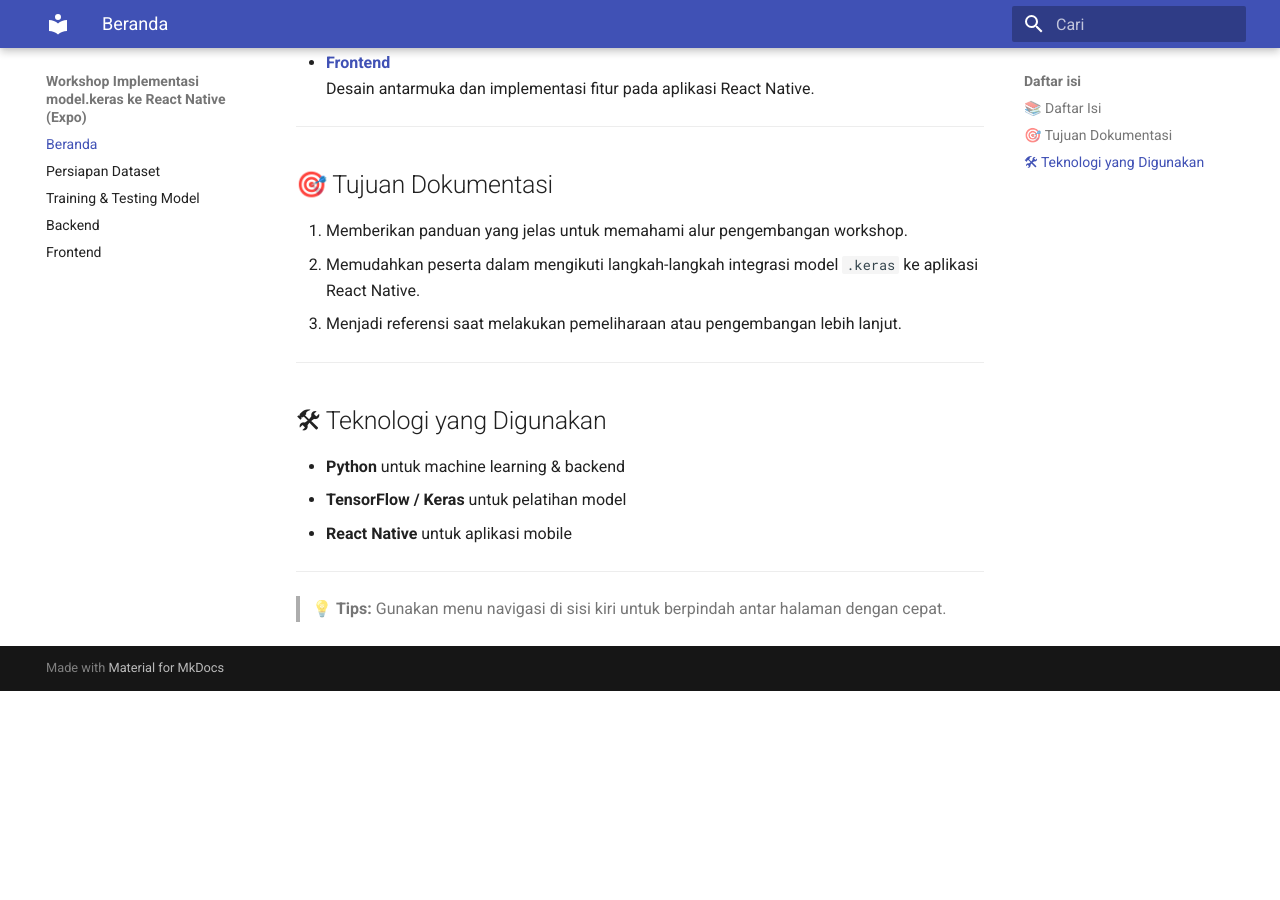
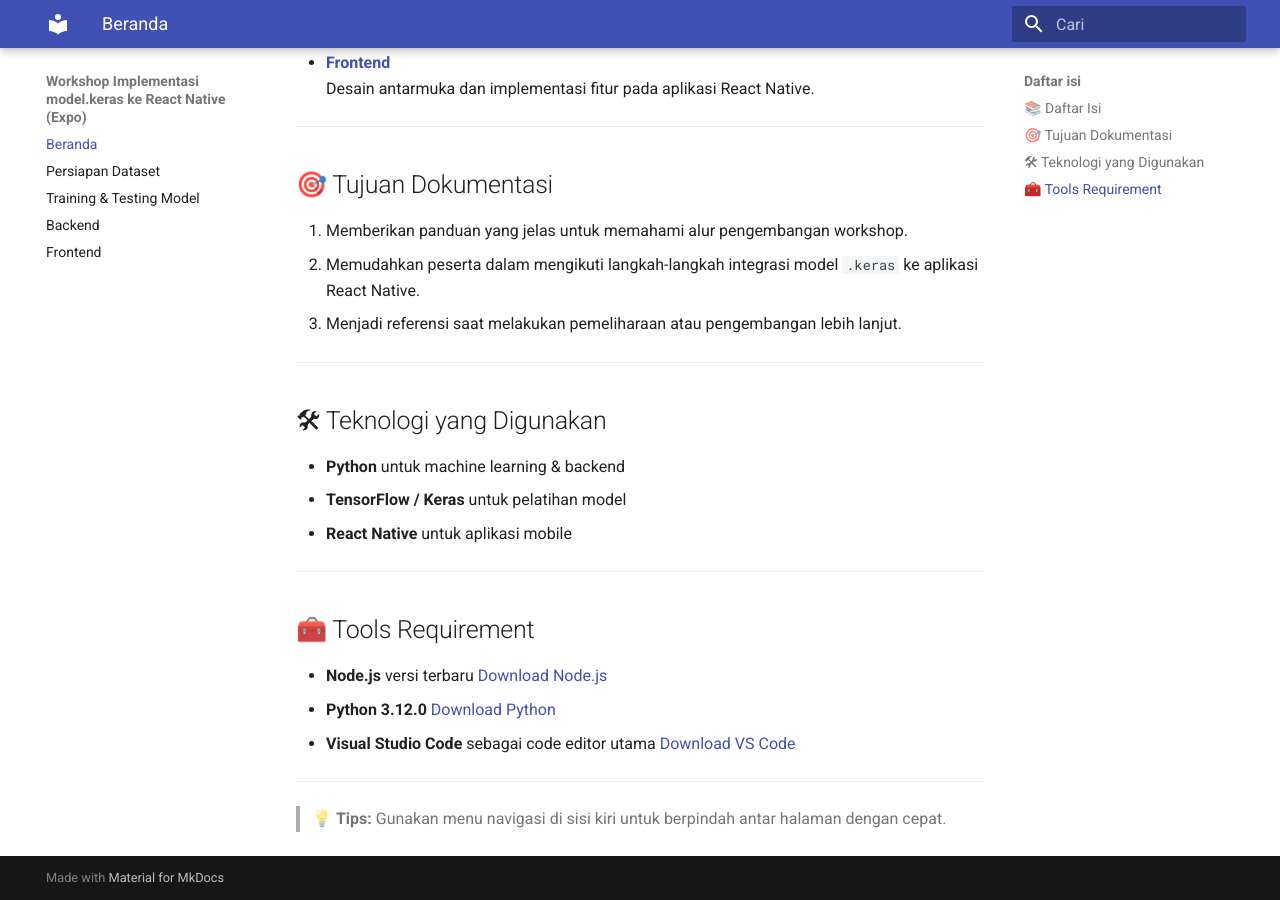
Before and after one commit to KhairullFathan/wokrshop-mti-keras-reactnative, an MkDocs documentation site: the page built from docs/index.md, in a window 1280 px wide and 900 px high, scrolled down 552 px. Built offline with MkDocs 1.6.1 and Material for MkDocs 9.7.7, drawn with Linux system fonts in a browser that asks for light colours; before the commit the page ends 1243 px from its top, so only the background shows below that.

Commit message:
feat home page

```diff
--- a/docs/index.md
+++ b/docs/index.md
@@ -34,4 +34,12 @@ Semua langkah disusun agar Anda dapat memahami alur kerja dari persiapan dataset
 
 ---
 
+## 🧰 Tools Requirement
+
+- **Node.js** versi terbaru [Download Node.js](https://nodejs.org/)
+- **Python 3.12.0** [Download Python](https://www.python.org/downloads/release/python-3120/)
+- **Visual Studio Code** sebagai code editor utama [Download VS Code](https://code.visualstudio.com/)
+
+---
+
 > 💡 **Tips:** Gunakan menu navigasi di sisi kiri untuk berpindah antar halaman dengan cepat.
```
